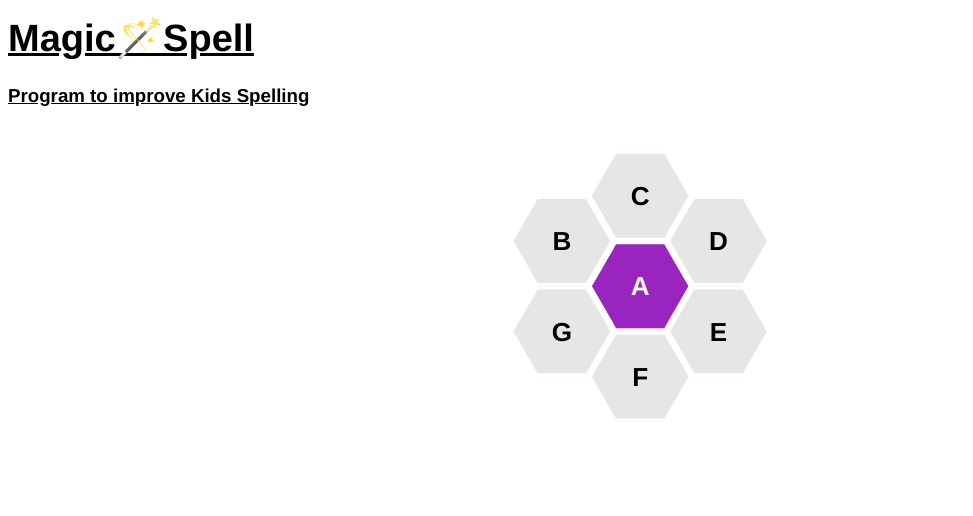
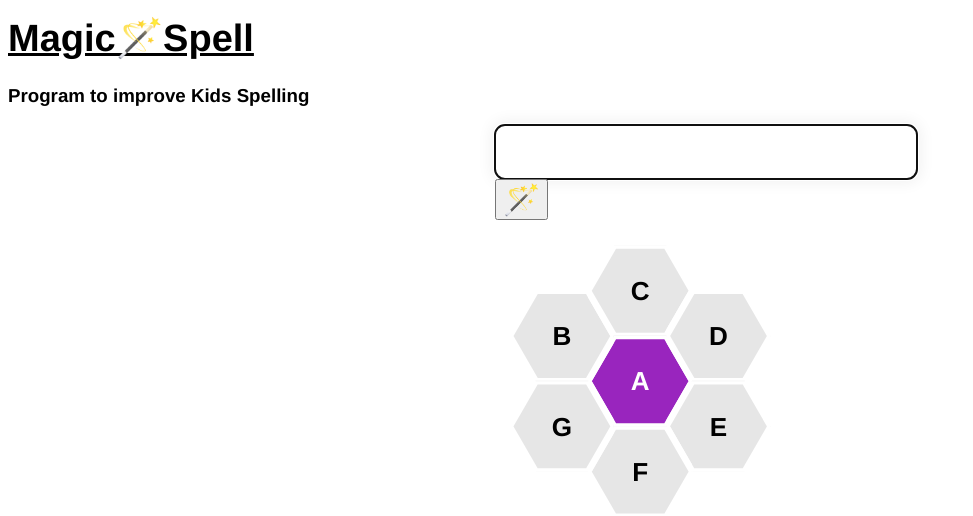
Before and after one commit to steambun/magicspell, a Flask app: page / in a window 1280 px wide. Shown: the top 516 px of the page, without its empty margins (0-973 px from the left). Run offline with Flask 2, Linux system fonts and the light colour scheme.

Commit message:
added ability to capture input words

```diff
--- a/app.py
+++ b/app.py
@@ -1,4 +1,4 @@
-from flask import Flask, render_template,session
+from flask import Flask, request,render_template,session
 
 app = Flask(__name__)
 
@@ -15,3 +15,10 @@ def index():
     session['word_letter_5']="f"
     session['word_letter_6']="g"
     return render_template('index.html')
+
+@app.route("/submit_guess",methods=['GET','POST'])
+def guess_submitted():
+    if request.method=='POST':
+        guess = request.form.get('guess').lower()
+        print(guess)
+    return render_template('index.html')
--- a/static/css/main.css
+++ b/static/css/main.css
@@ -6,6 +6,25 @@
     margin-bottom: 10px;
   }
 
+.magicspell-guess-form{
+  width: 300px;
+}
+
+.magicspell-guess-input{
+  font-weight: 700;
+  font-size: 1.875em;
+  text-transform: uppercase;
+  padding:10px;
+  /*border:2 solid #9925be;*/
+  border:0;
+  box-shadow:0 0 15px 4px rgba(0,0,0,0.06);
+  border-radius: 10px;
+}
+
+.magicspell-guess-button{
+  font-weight: 700;
+  font-size: 1.875em;
+}
 
 .magicspell-controls-box {
     flex: 1;
--- a/templates/index.html
+++ b/templates/index.html
@@ -12,19 +12,23 @@
     <body>
         <div class="main">
             <h1>
-                <strong><u>Magic🪄Spell<u></strong>
+                <strong><u>Magic🪄Spell</u></strong>
             </h1>
             <h3>Program to improve Kids Spelling
             </h3>
 
             <div class="magicspell-controls-box">
                 <div class="magicspell-controls">
+                    <form class="magicspell-guess-form" action="/submit_guess" method="post">
+                        <input class="magicspell-guess-input" type="text" id="guess" name="guess" autofocus>
+                        <button class="magicspell-guess-button" type="submit">🪄</button>
+                    </form>
                     <div class="magicspell-outer-grid">
                         <div class="magicspell-grid">
                             <svg class="magicspell-grid-cell center" viewBox="0 0 120 103.92304845413263">
                                 <polygon class="cell-fill"
                                     points="0,51.96152422706631 30,0 90,0 120,51.96152422706631 90,103.92304845413263 30,103.92304845413263"
-                                    stroke="white" stroke-width="7.5"></polygon><text class="cell-letter" x="50%" y="50%"
+                                    stroke="white" stroke-width="7.5" />></polygon><text class="cell-letter" x="50%" y="50%"
                                     dy="0.35em">{{ session['word_letter_middle'] }}</text>
                             </svg>
                             <svg class="magicspell-grid-cell outer" viewBox="0 0 120 103.92304845413263">
```
